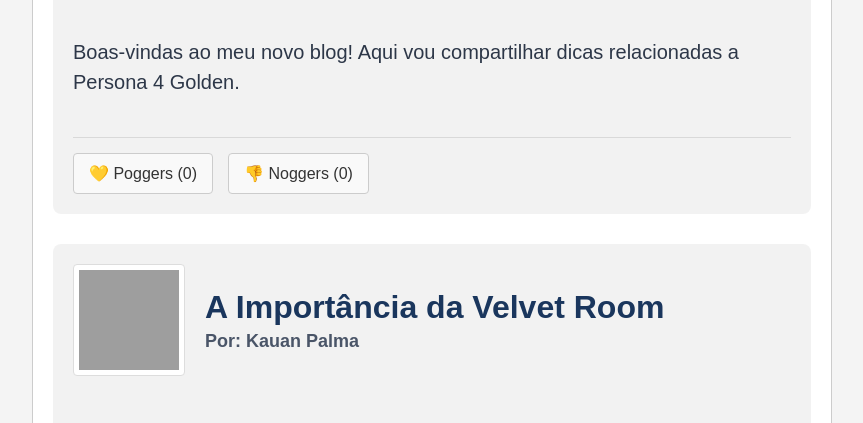
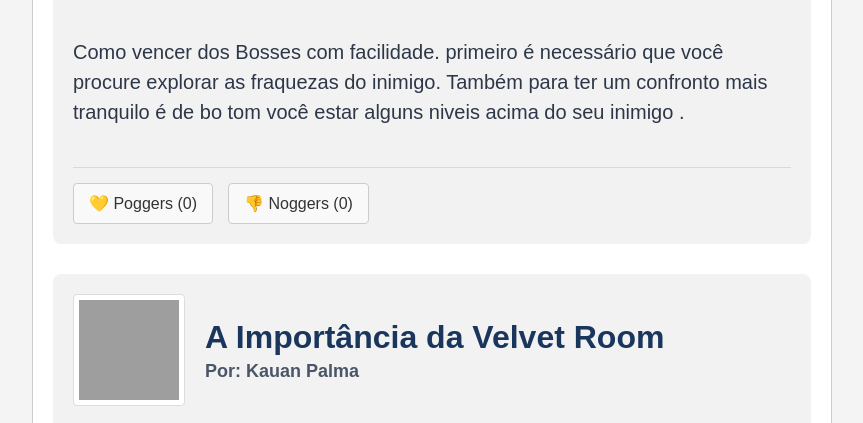
Before and after one commit to lifelesswworm/AluraAtividade, a plain HTML site: page index.html in a window 1280 px wide. Shown: the part 677-1100 px from the top of the page, without its empty margins (208-1071 px from the left). Drawn offline with Linux system fonts and the light colour scheme; grey boxes are pictures that could not be loaded.

Commit message:
Update index.html

```diff
--- a/index.html
+++ b/index.html
@@ -165,7 +165,7 @@
             </div>
 
             <div class="content">
-                <p>Boas-vindas ao meu novo blog! Aqui vou compartilhar dicas relacionadas a Persona 4 Golden.</p>
+                <p>Como vencer dos Bosses com facilidade. primeiro é necessário que você procure explorar as fraquezas do inimigo. Também para ter um confronto mais tranquilo é de bo  tom você estar alguns niveis acima do seu inimigo .</p>
             </div>
 
             <div class="interactions">
```
